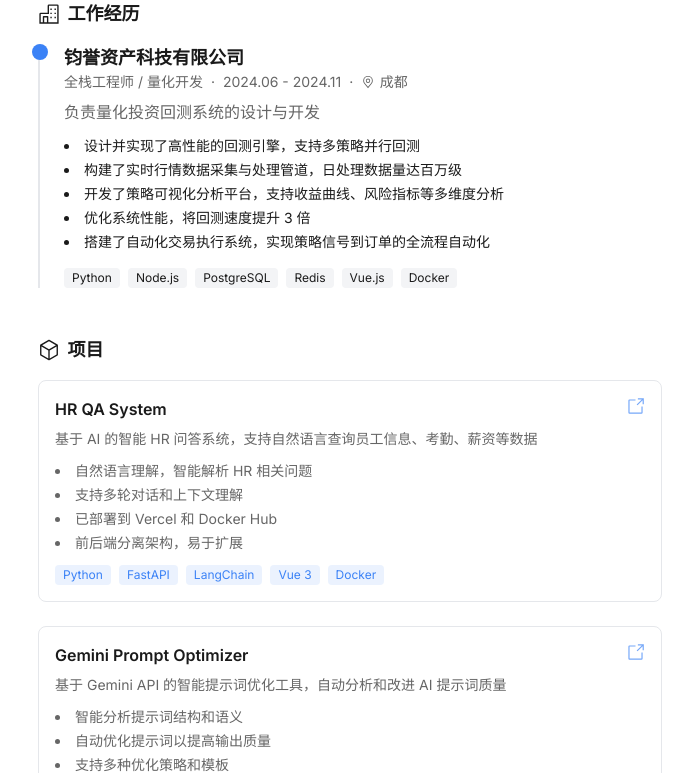
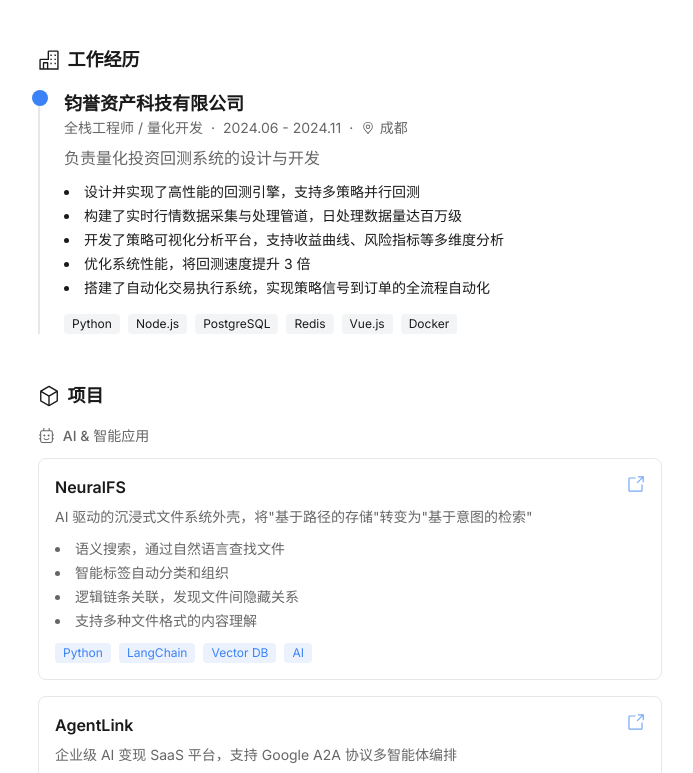
Before and after one commit to aimerfeng/aimerfeng-cv, a Vue app: page / in a window 1280 px wide. Shown: the part 2027-2800 px from the top of the page, without its empty margins (290-983 px from the left). Built offline with nearby package versions, Linux system fonts and the light colour scheme.

Commit message:
feat: 更新CV项目、文章和技术栈为真实内容

```diff
--- a/src/components/Articles.vue
+++ b/src/components/Articles.vue
@@ -1,11 +1,43 @@
 <script setup lang="ts">
-// 博客文章
+// 博客文章 - 真实文章
 const blogArticles = [
+  {
+    title: 'HR QA System：智能 HR 问答系统实战',
+    description: '语义匹配 + LLM 双通道架构，支持多模型对比',
+    url: 'https://aimer-feng-blog.vercel.app/posts/hr-qa-system',
+    date: '2025.01',
+    tags: ['AI', 'LangChain', 'Python'],
+    source: 'Blog',
+  },
+  {
+    title: 'Gemini API 开发教程',
+    description: '从零开始使用 Google Gemini API 构建 AI 应用',
+    url: 'https://aimer-feng-blog.vercel.app/posts/gemini-api-tutorial',
+    date: '2025.01',
+    tags: ['AI', 'Gemini', 'API'],
+    source: 'Blog',
+  },
+  {
+    title: 'Prompt Engineering 最佳实践',
+    description: '提示词工程技巧与优化策略',
+    url: 'https://aimer-feng-blog.vercel.app/posts/prompt-engineering-best-practices',
+    date: '2025.01',
+    tags: ['AI', 'Prompt', 'LLM'],
+    source: 'Blog',
+  },
+  {
+    title: 'Gemini Prompt Optimizer 实战',
+    description: '使用 AI 自动优化提示词质量',
+    url: 'https://aimer-feng-blog.vercel.app/posts/gemini-prompt-optimizer',
+    date: '2025.01',
+    tags: ['AI', 'Gemini', 'Optimization'],
+    source: 'Blog',
+  },
   {
     title: 'Web3 入门指南',
     description: '从零开始了解区块链、智能合约和去中心化应用',
     url: 'https://aimer-feng-blog.vercel.app/posts/web3-intro',
-    date: '2025.06',
+    date: '2024.06',
     tags: ['Web3', 'Blockchain'],
     source: 'Blog',
   },
@@ -13,31 +45,15 @@ const blogArticles = [
     title: '智能合约开发实践',
     description: '使用 Solidity 和 Hardhat 开发安全的智能合约',
     url: 'https://aimer-feng-blog.vercel.app/posts/smart-contracts',
-    date: '2025.07',
+    date: '2024.07',
     tags: ['Solidity', 'Smart Contract'],
-    source: 'Blog',
-  },
-  {
-    title: 'AI Agents 探索',
-    description: '探索 AI Agent 的架构设计与实现',
-    url: 'https://aimer-feng-blog.vercel.app/posts/ai-agents',
-    date: '2025.08',
-    tags: ['AI', 'LLM'],
-    source: 'Blog',
-  },
-  {
-    title: 'LLM 开发实践',
-    description: '大语言模型应用开发的最佳实践',
-    url: 'https://aimer-feng-blog.vercel.app/posts/llm-dev',
-    date: '2025.09',
-    tags: ['LLM', 'AI'],
     source: 'Blog',
   },
   {
     title: 'Web3 打赏功能实现',
     description: '在博客中集成多链加密货币打赏功能',
     url: 'https://aimer-feng-blog.vercel.app/posts/web3-tip-feature',
-    date: '2025.10',
+    date: '2024.10',
     tags: ['Web3', 'Vue'],
     source: 'Blog',
   },
--- a/src/components/Header.vue
+++ b/src/components/Header.vue
@@ -3,6 +3,8 @@ const socialLinks = [
   { icon: 'i-carbon-logo-github', url: 'https://github.com/aimerfeng', title: 'GitHub' },
   { icon: 'i-carbon-logo-x', url: 'https://x.com/aimer71976', title: 'X (Twitter)' },
   { icon: 'i-carbon-email', url: 'mailto:2002lihaoran@gmail.com', title: 'Email' },
+  { icon: 'i-carbon-blog', url: 'https://aimer-feng-blog.vercel.app/', title: 'Blog' },
+  { icon: 'i-carbon-document', url: 'https://blog.csdn.net/qq_61185581', title: 'CSDN' },
   { icon: 'i-carbon-chat', url: '#', title: '微信: aimerfengllilu', isWeChat: true },
 ]
 </script>
--- a/src/components/Projects.vue
+++ b/src/components/Projects.vue
@@ -1,67 +1,139 @@
 <script setup lang="ts">
-const projects = [
+interface Project {
+  name: string
+  description: string
+  url: string
+  techStack: string[]
+  highlights: string[]
+  category: string
+}
+
+const projects: Project[] = [
+  // AI & 智能应用
+  {
+    name: 'NeuralFS',
+    description: 'AI 驱动的沉浸式文件系统外壳，将"基于路径的存储"转变为"基于意图的检索"',
+    url: 'https://github.com/aimerfeng/NeuralFS',
+    techStack: ['Python', 'LangChain', 'Vector DB', 'AI'],
+    highlights: [
+      '语义搜索，通过自然语言查找文件',
+      '智能标签自动分类和组织',
+      '逻辑链条关联，发现文件间隐藏关系',
+      '支持多种文件格式的内容理解',
+    ],
+    category: 'AI & 智能应用',
+  },
+  {
+    name: 'AgentLink',
+    description: '企业级 AI 变现 SaaS 平台，支持 Google A2A 协议多智能体编排',
+    url: 'https://github.com/aimerfeng/AgentLink',
+    techStack: ['TypeScript', 'Node.js', 'A2A Protocol', 'Blockchain'],
+    highlights: [
+      'Google A2A 协议多智能体编排',
+      'Prompt 加密保护知识产权',
+      '区块链所有权认证',
+      '企业级 AI 服务变现方案',
+    ],
+    category: 'AI & 智能应用',
+  },
   {
     name: 'HR QA System',
-    description: '基于 AI 的智能 HR 问答系统，支持自然语言查询员工信息、考勤、薪资等数据',
+    description: '智能 HR 问答系统，语义匹配 + LLM 双通道架构',
     url: 'https://github.com/aimerfeng/hr-qa-system',
-    demo: 'https://hr-qa-system.vercel.app',
-    techStack: ['Python', 'FastAPI', 'LangChain', 'Vue 3', 'Docker'],
+    techStack: ['Python', 'FastAPI', 'LangChain', 'Vue 3'],
     highlights: [
-      '自然语言理解，智能解析 HR 相关问题',
-      '支持多轮对话和上下文理解',
-      '已部署到 Vercel 和 Docker Hub',
-      '前后端分离架构，易于扩展',
+      '语义匹配 + LLM 双通道架构',
+      '支持多模型对比（GPT/Claude/Gemini）',
+      '知识库管理与向量检索',
+      '前后端分离，Docker 部署',
     ],
+    category: 'AI & 智能应用',
   },
   {
-    name: 'Gemini Prompt Optimizer',
-    description: '基于 Gemini API 的智能提示词优化工具，自动分析和改进 AI 提示词质量',
-    url: 'https://github.com/aimerfeng/gemini-',
-    techStack: ['Python', 'Gemini API', 'Prompt Engineering', 'AI'],
+    name: 'AI Assistant Agent',
+    description: '基于 OpenAI SDK 的智能代理系统，提供天气查询和职业规划功能',
+    url: 'https://github.com/aimerfeng/hr-weather-qs',
+    techStack: ['Python', 'OpenAI SDK', 'FastAPI', 'Streaming'],
     highlights: [
-      '智能分析提示词结构和语义',
-      '自动优化提示词以提高输出质量',
-      '支持多种优化策略和模板',
-      '提供详细的优化建议和对比',
+      '多功能智能代理（天气/职业规划）',
+      '流式输出实时响应',
+      '支持多 AI 提供商切换',
+      'Function Calling 工具调用',
     ],
+    category: 'AI & 智能应用',
   },
+  // Web3 & 区块链
   {
     name: 'AI Smart Wallet',
-    description: '基于 ERC-4337 账户抽象的 AI 智能钱包，支持社交恢复、多签授权、Gas 代付等功能',
+    description: '下一代智能合约钱包，AI 意图解析 + ZK 隐私策略 + 社交恢复',
     url: 'https://github.com/aimerfeng/AI-Smart-Wallet',
-    techStack: ['Solidity', 'Hardhat', 'Ethers.js', 'TypeScript', 'AI'],
+    techStack: ['Solidity', 'Hardhat', 'Ethers.js', 'ERC-4337'],
     highlights: [
-      '实现 ERC-4337 账户抽象标准',
-      '支持社交恢复机制，通过守护者恢复账户',
-      '集成 Paymaster 实现 Gas 代付',
-      'AI 辅助交易决策与风险评估',
+      'ERC-4337 账户抽象标准实现',
+      'AI 意图解析，自然语言交易',
+      'ZK 隐私策略保护交易隐私',
+      '社交恢复机制，守护者恢复账户',
     ],
+    category: 'Web3 & 区块链',
   },
   {
     name: 'Vue Web3 Tip',
-    description: 'Vue 3 多链加密货币打赏组件，支持 Ethereum、Polygon、Solana',
-    url: 'https://github.com/aimerfeng/bolg_reward',
-    techStack: ['Vue 3', 'TypeScript', 'Web3', 'MetaMask'],
+    description: 'Vue 3 Web3 打赏组件，支持 Ethereum/Polygon/Solana 多链',
+    url: 'https://github.com/aimerfeng/vue-web3-tip',
+    techStack: ['Vue 3', 'TypeScript', 'Web3.js', 'Ethers.js'],
     highlights: [
-      '支持多链打赏（ETH/MATIC/SOL）',
+      '多链支持（ETH/MATIC/SOL）',
       'MetaMask 和 Phantom 钱包集成',
       '可自定义样式和预设金额',
-      'TypeScript 类型支持',
+      'npm 包发布，开箱即用',
     ],
+    category: 'Web3 & 区块链',
+  },
+  // 移动端 & 桌面应用
+  {
+    name: 'Premium Todo',
+    description: '数字子弹笔记本 Android 应用，真实墨水物理模拟',
+    url: 'https://github.com/aimerfeng/todolist',
+    techStack: ['Kotlin', 'OpenGL ES 3.0', 'Android', 'Physics'],
+    highlights: [
+      '真实墨水物理模拟效果',
+      '智能符号识别（复选框/列表）',
+      'OpenGL ES 3.0 高性能渲染',
+      '手写笔记与数字任务结合',
+    ],
+    category: '移动端 & 桌面应用',
   },
   {
+    name: 'AutoCamera',
+    description: 'Blazor WebAssembly 自动拍照应用',
+    url: 'https://github.com/aimerfeng/The-Sixth-Request-for-Assistance-Project',
+    techStack: ['C#', 'Blazor', 'WebAssembly', '.NET'],
+    highlights: [
+      '定时自动拍照功能',
+      '照片管理与预览',
+      '前后摄像头切换',
+      'WebAssembly 跨平台运行',
+    ],
+    category: '移动端 & 桌面应用',
+  },
+  // 个人网站
+  {
     name: 'AimerFeng Blog',
-    description: '个人技术博客，基于 Vue 3 + Vite + UnoCSS 构建，支持 Web3 打赏功能',
+    description: '个人技术博客，玻璃质感设计，支持 Web3 打赏',
     url: 'https://github.com/aimerfeng/AimerFeng_blog',
-    techStack: ['Vue 3', 'Vite', 'UnoCSS', 'TypeScript', 'Markdown'],
+    techStack: ['Vue 3', 'Vite', 'UnoCSS', 'TypeScript'],
     highlights: [
-      '响应式设计，支持暗色模式',
-      '集成 Web3 钱包连接与打赏功能',
-      '自动生成 RSS 订阅',
+      '玻璃质感 UI 设计',
+      'Web3 多链打赏功能',
       'SEO 优化与 OG 图片生成',
+      'GitHub OAuth 在线投稿系统',
     ],
+    category: '个人网站',
   },
 ]
+
+// 按类别分组
+const categories = [...new Set(projects.map(p => p.category))]
 </script>
 
 <template>
@@ -71,14 +143,25 @@ const projects = [
       项目
     </h2>
 
-    <div class="space-y-6">
+    <div class="space-y-8">
+      <div v-for="category in categories" :key="category">
+        <h3 class="text-sm font-medium text-light mb-3 flex items-center gap-2">
           <div
-        v-for="project in projects"
+            :class="category === 'AI & 智能应用' ? 'i-carbon-machine-learning' :
+                   category === 'Web3 & 区块链' ? 'i-carbon-blockchain' :
+                   category === '移动端 & 桌面应用' ? 'i-carbon-mobile' : 'i-carbon-globe'"
+          />
+          {{ category }}
+        </h3>
+
+        <div class="space-y-4">
+          <div
+            v-for="project in projects.filter(p => p.category === category)"
             :key="project.name"
             class="p-4 border border-gray-200 dark:border-gray-700 rounded-lg hover:border-blue-500 transition-colors"
           >
             <div class="flex items-start justify-between mb-2">
-          <h3 class="font-semibold">{{ project.name }}</h3>
+              <h4 class="font-semibold">{{ project.name }}</h4>
               <a
                 :href="project.url"
                 target="_blank"
@@ -109,5 +192,7 @@ const projects = [
             </div>
           </div>
         </div>
+      </div>
+    </div>
   </section>
 </template>
```
Also changed, not shown: src/components/TechStack.vue (+11 -10 lines). Lines whose indentation alone changed are shown as unchanged.
